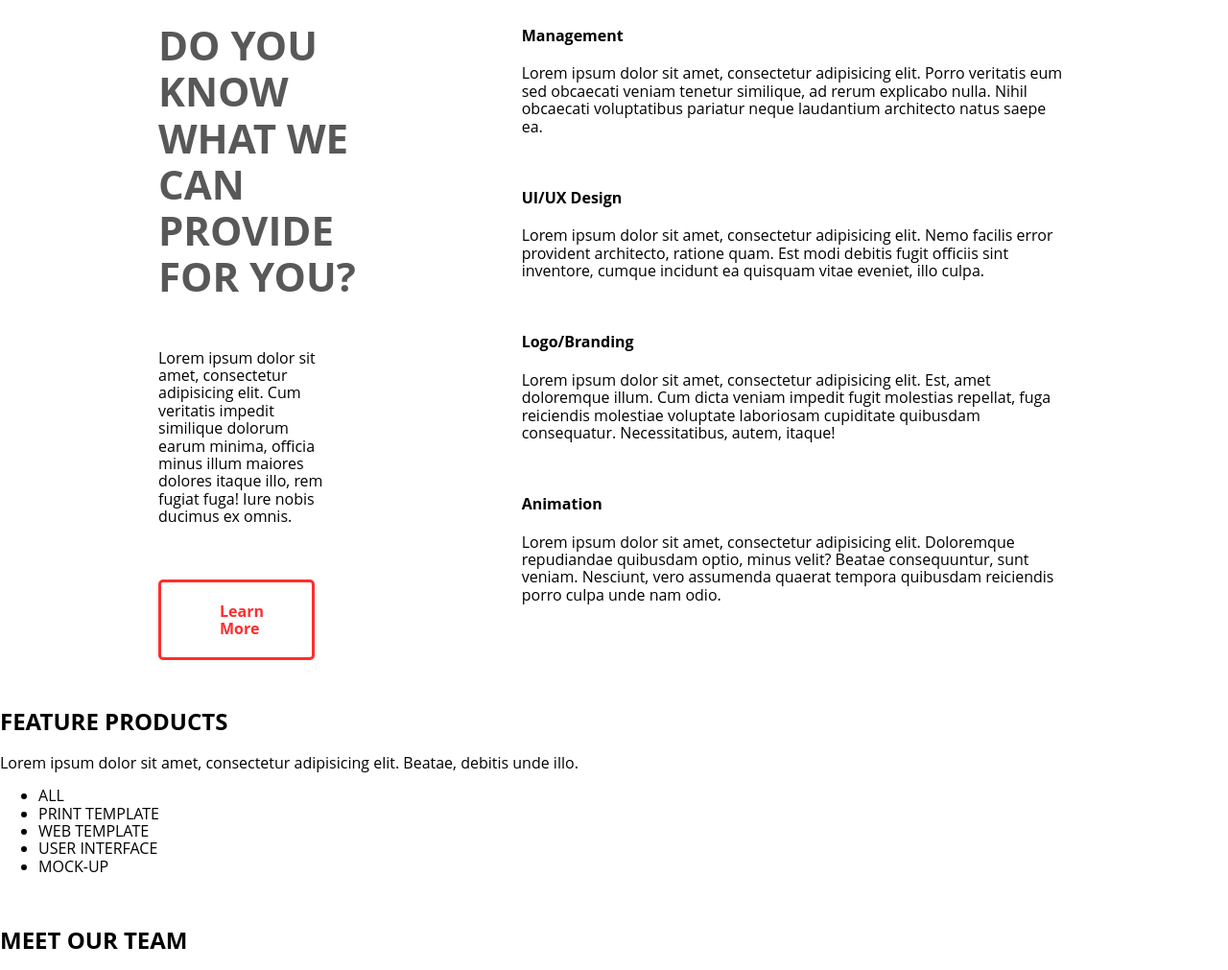
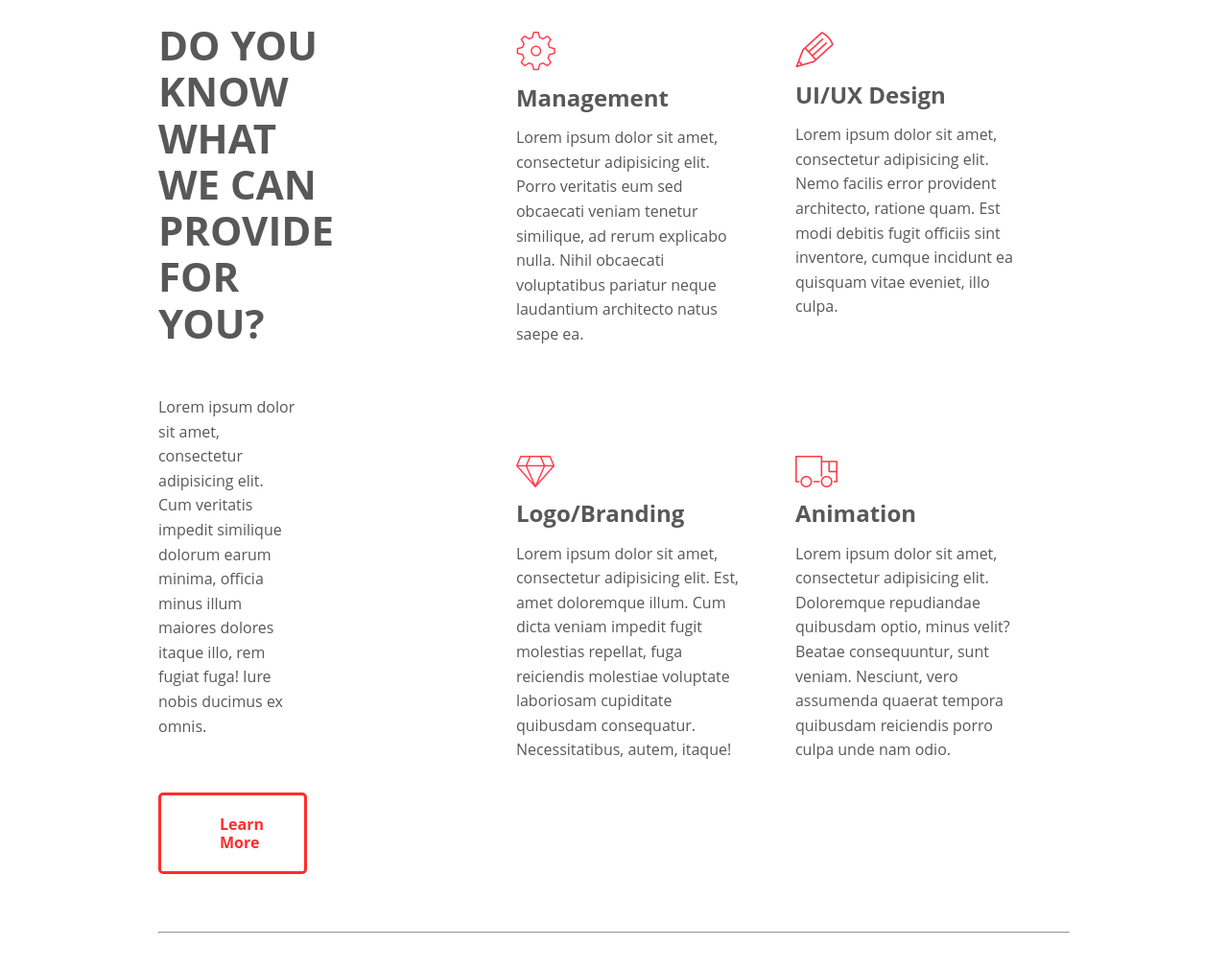
Before and after one commit to Mannavard/Markup__Second, a plain HTML site: page index.html in a window 1280 px wide. Shown: the part 895-1906 px from the top of the page at 96% size. Drawn offline with Linux system fonts and the light colour scheme.

Commit message:
block offertext

```diff
--- a/css/style.css
+++ b/css/style.css
@@ -1,5 +1,14 @@
 body {
     font-family: 'Open Sans', Helvetica, sans-serif;
+    box-sizing: border-box;
+}
+
+p {
+    line-height: 1.6;
+}
+
+h2 {
+    font-size: 42px;
 }
 
 .header {
@@ -81,6 +90,7 @@ body {
     padding: 30px 165px 30px 165px;
     display: flex;
     justify-content: flex-start;
+    color: #585858;
 }
 
 .offertext__main {
@@ -88,11 +98,6 @@ body {
     margin-right: 145px;
     display: flex;
     flex-direction: column;
-}
-
-.offertext__main>h2 {
-    color: #585858;
-    font-size: 42px;
 }
 
 .offertext__main>p {
@@ -115,3 +120,33 @@ body {
 .offertext__main>a:hover {
     text-decoration-line: underline;
 }
+
+.offertext__details {
+    display: grid;
+    grid-template-columns: 50% 50%;
+    grid-template-rows: 50% 50%;
+    padding: 20px;
+}
+
+.offertext__details--block {
+    padding: 25px;
+}
+
+.offertext__details--block>h4 {
+    font-size: 24px;
+    margin: 10px 0px;
+}
+
+hr {
+    margin: 30px 165px 30px 165px;
+    color: #ececec;
+    background-color: #ececec;
+}
+
+.products {
+    background-color: #ffffff;
+    padding: 30px 165px 30px 165px;
+    display: flex;
+    justify-content: center;
+    color: #585858;
+}
--- a/index.html
+++ b/index.html
@@ -39,22 +39,37 @@
             <a href="#" class="offertext__main--button">Learn More</a>
         </div>
         <div class="offertext__details">
-            <img class="offertext__details--image" src="#" alt="">
+            <div class="offertext__details--block">
+                <img class="offertext__details--image" src="img/Settings.png" alt="">
                 <h4>Management</h4>
                 <p>Lorem ipsum dolor sit amet, consectetur adipisicing elit. Porro veritatis eum sed obcaecati veniam tenetur similique, ad rerum explicabo nulla. Nihil obcaecati voluptatibus pariatur neque laudantium architecto natus saepe ea.</p>
-            <img class="offertext__details--image" src="#" alt="">
+            </div>
+            <div class="offertext__details--block">
+
+                <img class="offertext__details--image" src="img/Pencil.png" alt="">
                 <h4>UI/UX Design</h4>
                 <p>Lorem ipsum dolor sit amet, consectetur adipisicing elit. Nemo facilis error provident architecto, ratione quam. Est modi debitis fugit officiis sint inventore, cumque incidunt ea quisquam vitae eveniet, illo culpa.</p>
-            <img class="offertext__details--image" src="#" alt="">
+            </div>
+
+            <div class="offertext__details--block">
+
+                <img class="offertext__details--image" src="img/Diamond.png" alt="">
                 <h4>Logo/Branding</h4>
                 <p>Lorem ipsum dolor sit amet, consectetur adipisicing elit. Est, amet doloremque illum. Cum dicta veniam impedit fugit molestias repellat, fuga reiciendis molestiae voluptate laboriosam cupiditate quibusdam consequatur. Necessitatibus, autem,
                     itaque!
                 </p>
-            <img class="offertext__details--image" src="#" alt="">
+            </div>
+
+            <div class="offertext__details--block">
+
+                <img class="offertext__details--image" src="img/Truck.png" alt="">
                 <h4>Animation</h4>
                 <p>Lorem ipsum dolor sit amet, consectetur adipisicing elit. Doloremque repudiandae quibusdam optio, minus velit? Beatae consequuntur, sunt veniam. Nesciunt, vero assumenda quaerat tempora quibusdam reiciendis porro culpa unde nam odio.</p>
             </div>
+
+        </div>
     </section>
+    <hr>
     <section class="products">
         <div class="products__description">
             <h2>FEATURE PRODUCTS</h2>
```
Lines whose indentation alone changed are shown as unchanged.
